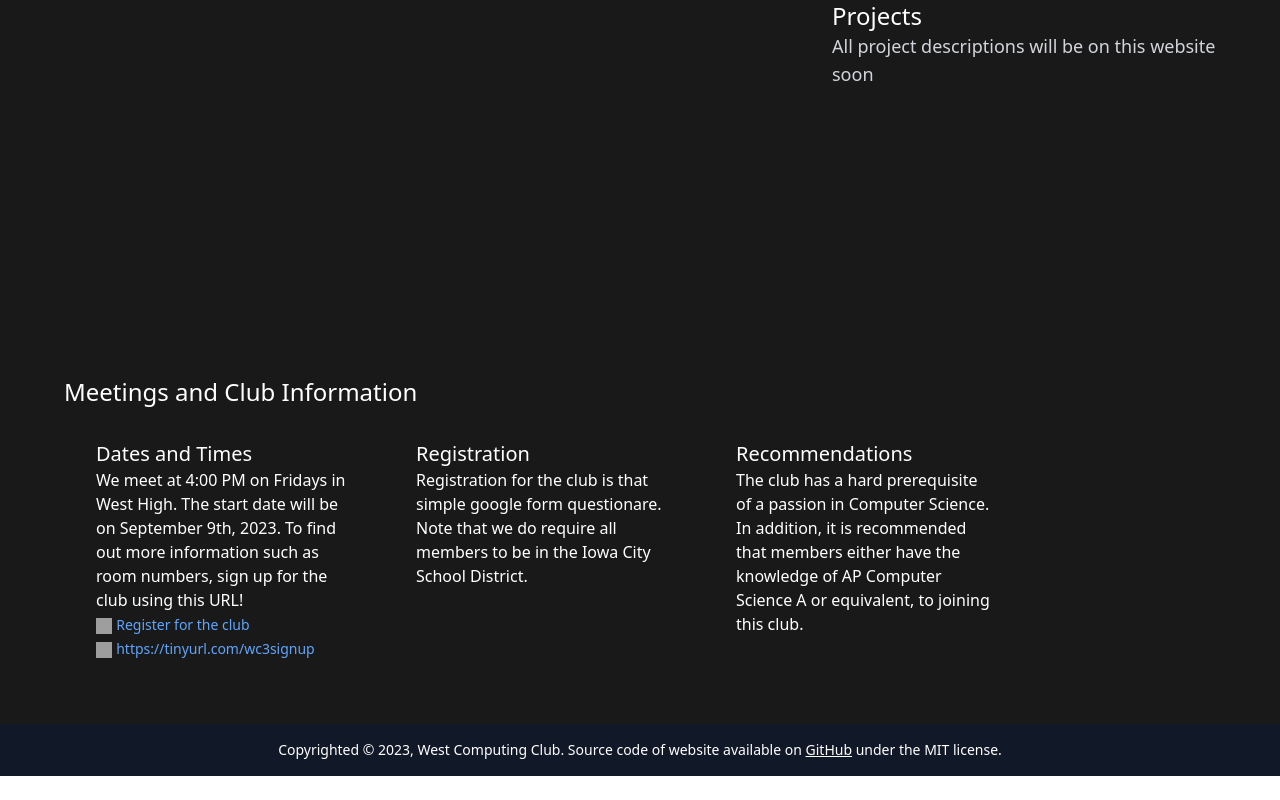
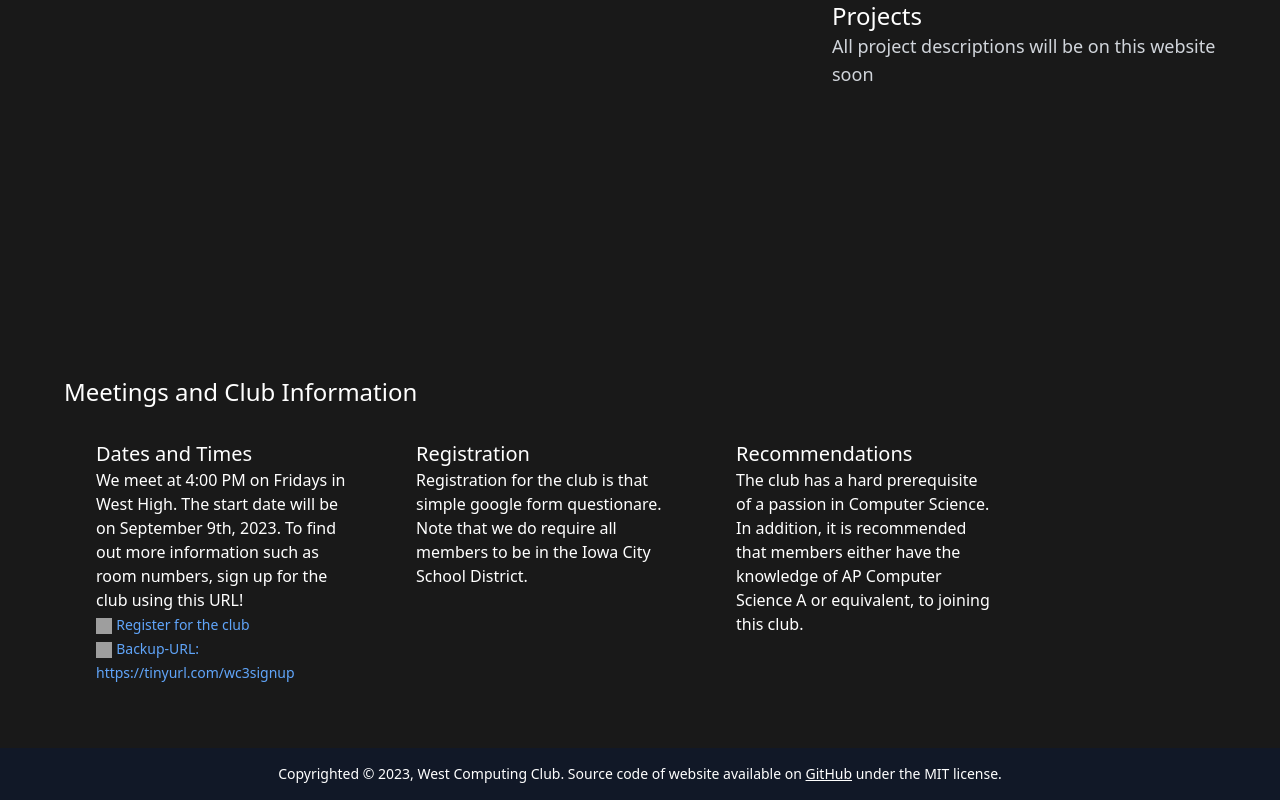
Before and after one commit to West-Computing-Club/west-computing-club.github.io, a SvelteKit app: page / in a window 1280 px wide. Shown: the part 2492-3292 px from the top of the page. Before the commit the page ends 3268 px from the top, so only its background shows below. Built offline with nearby package versions, Linux system fonts and the light colour scheme; grey boxes are pictures that could not be loaded.

Commit message:
New message, formating, and opens a new tab

```diff
--- a/src/routes/+page.svelte
+++ b/src/routes/+page.svelte
@@ -98,7 +98,7 @@
                 <br/>
 
                 <img src="https://img.icons8.com/ios/50/FFFFFF/link--v1.png" class="inline w-4 h-4" alt="link-icon"/>
-                <a href="https://tinyurl.com/wc3signup" class="text-sm text-blue-400"> https://tinyurl.com/wc3signup </a>
+                <a href="https://tinyurl.com/wc3signup" target="_blank" class="text-sm text-blue-400"> Backup-URL: https://tinyurl.com/wc3signup </a>
 
             </div>
         </FadeInBox>
```
